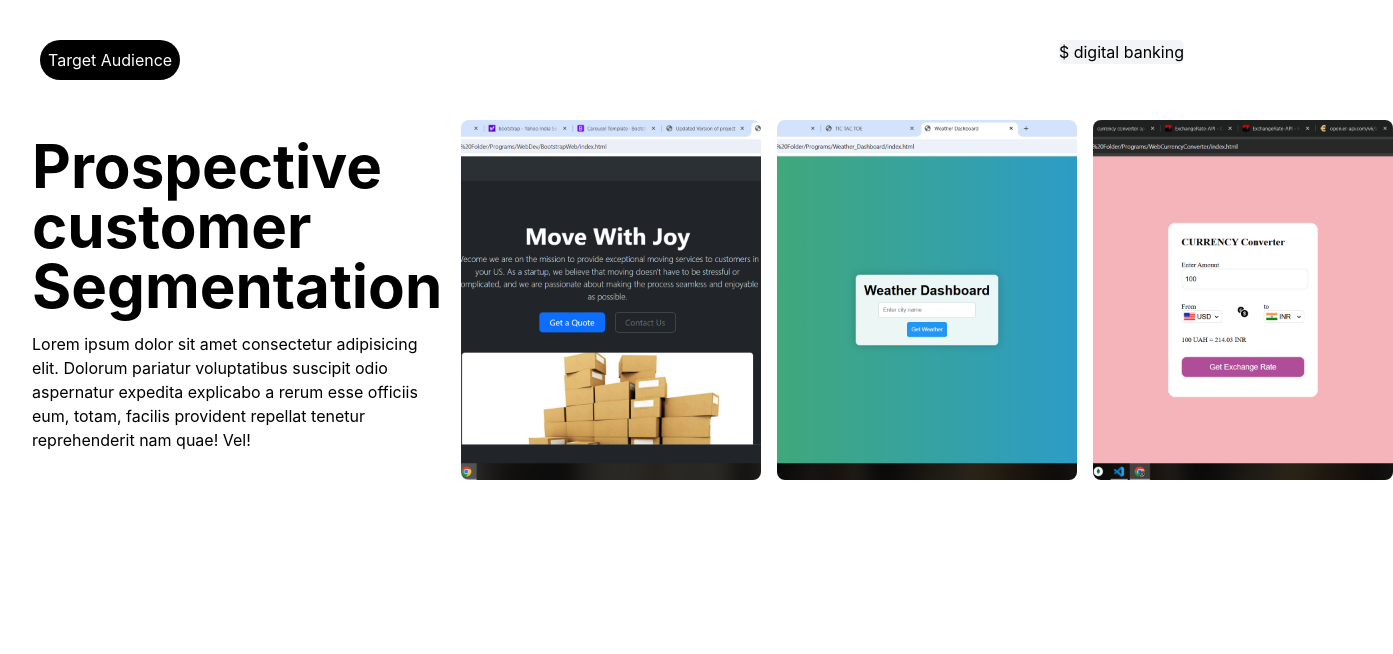
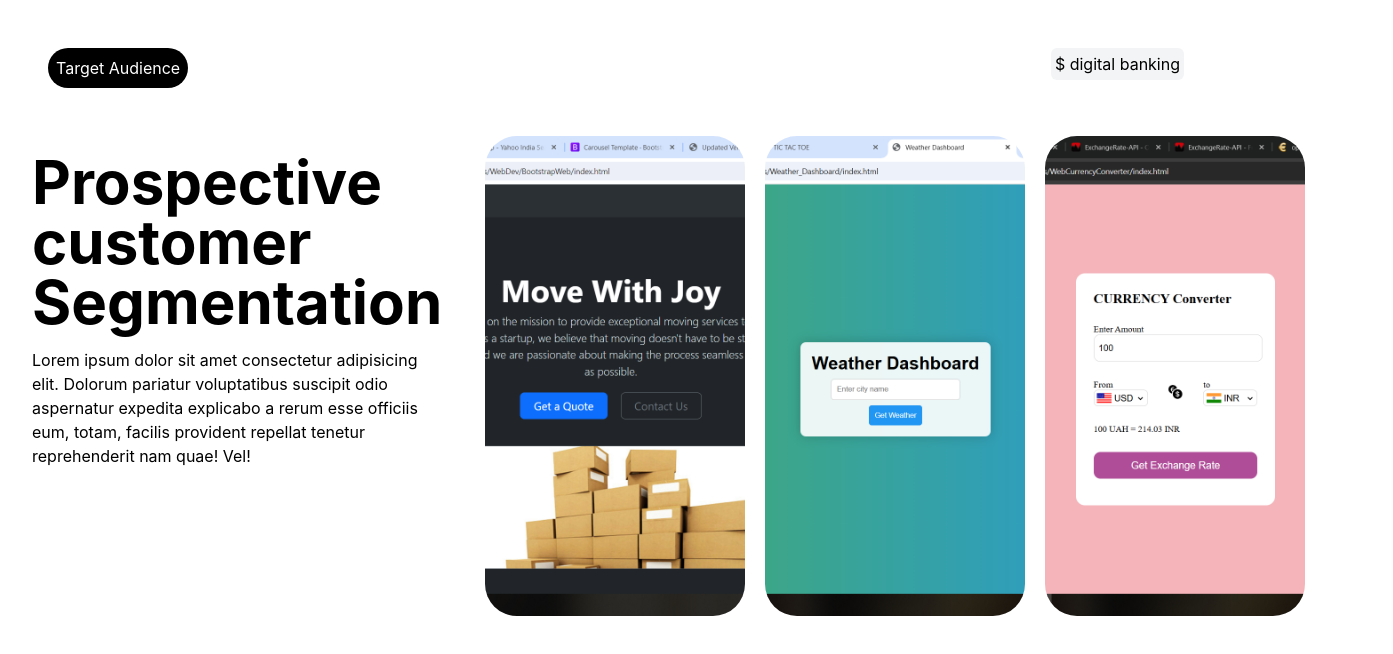
Before and after one commit to Shreya-103/ui-tailwind, a React (Vite) app: page / in a window 1280 px wide. Shown: the top 654 px of the page, 1393 px wide, since content can reach past the window. Built offline with nearby package versions, Linux system fonts and the light colour scheme.

Commit message:
component based elements

```diff
--- a/src/App.jsx
+++ b/src/App.jsx
@@ -1,39 +1,14 @@
 import React from "react";
+import Nav from "./components/navbar";
+import Main from "./components/main";
 
 const App = ()=>{
   return(
     <div className="w-screen">
-{/* nav */}
-    <div className=' flex justify-between m-8'>
-       <span className="bg-black text-white flex rounded-full p-2 m-2 text-center">Target Audience</span>
-       <button className="bg-gray-100 text-black rounded-md flex h-6 text-center m-2 mr-16">$ digital banking</button>
-    </div>
-{/* Main */}
-    <div className="flex m-8">
-      <div className="flex flex-col self-start w-1/2 sm:w-1/3 mt-4">
-        <h2 className="text-black text-6xl font-bold ">Prospective</h2>
-        <h2 className="text-black text-6xl font-bold ">customer</h2>
-        <h2 className="text-black text-6xl font-bold ">Segmentation</h2>
-        <p className=" mt-4 text-black">Lorem ipsum dolor sit amet consectetur adipisicing elit. Dolorum pariatur
-          voluptatibus suscipit odio aspernatur expedita explicabo a rerum esse officiis eum, totam, facilis
-           provident repellat tenetur reprehenderit nam quae! Vel!</p>
-      </div>
-
-      <div className="flex self-end w-1/2 ml-6 gap-4">
-        <img src="./Screenshot (30).png" alt="" className="h-90 w-75 border-transparent rounded-lg object-cover relative"/>
-        <img src="./Screenshot (69).png" alt="" className="h-90 w-75 border-transparent rounded-lg object-cover relative"/>
-        <img src="./Screenshot (93).png" alt="" className="h-90 w-75 border-transparent rounded-lg object-cover relative"/>
-      </div>
-    </div>
-
+      <Nav/>
+      <Main/>
     </div>
   )
 }
 
 export default App
-
-
-      {/* <div className="absolute inset-0 flex items-center justify-center text-white p-4">
-        <p>Lorem, ipsum dolor sit amet consectetur adipisicing elit. Pariatur, rerum ut quae porro, neque sed
-          dolore beatae consequatur ex laudantium ipsam quos fugit quisquam libero expedita laborum cupiditate debitis est!</p>
-      </div> */}
--- /dev/null
+++ b/src/components/main.jsx
@@ -0,0 +1,57 @@
+import React from "react";
+
+const Main = () =>{
+    return(
+        <div className="flex m-8">
+      {/* LEFT SIDE MAIN */}
+      <div className="flex flex-col self-start w-1/2 sm:w-1/3 mt-4">
+        <h2 className="text-black text-6xl font-bold">Prospective</h2>
+        <h2 className="text-black text-6xl font-bold">customer</h2>
+        <h2 className="text-black text-6xl font-bold">Segmentation</h2>
+        <p className=" mt-4 text-black">Lorem ipsum dolor sit amet consectetur adipisicing elit. Dolorum pariatur
+          voluptatibus suscipit odio aspernatur expedita explicabo a rerum esse officiis eum, totam, facilis
+           provident repellat tenetur reprehenderit nam quae! Vel!</p>
+      </div>
+      {/* RIGHT SIDE MAIN */}
+      <div className="flex self-end w-1/2 ml-12 gap-5">
+      {/* <div className="flex-1 relative"> */}
+            <img src="./Screenshot (30).png" alt="imgI" className="h-120 w-65 border-transparent rounded-4xl object-cover relative"/>
+            {/* <div className="absolute inset-0 flex justify-around text-black p-4 items-end">
+                <p>Lorem, ipsum dolor sit amet consectetur adipisicing elit. Pariatur, rerum ut quae porro, neque sed
+                dolore beatae consequatur ex laudantium ipsam quos fugit quisquam libero expedita laborum cupiditate debitis est!</p>
+            </div>
+        </div> */}
+
+        {/* <div className="flex-2 relative"> */}
+            <img src="./Screenshot (69).png" alt="imgII" className="h-120 w-65 border-transparent rounded-4xl object-cover relative"/>
+            {/* <div className="absolute inset-0 flex justify-around text-black p-4 items-end">
+                <p>Lorem, ipsum dolor sit amet consectetur adipisicing elit. Pariatur, rerum ut quae porro, neque sed
+                dolore beatae consequatur ex laudantium ipsam quos fugit quisquam libero expedita laborum cupiditate debitis est!</p>
+            </div>
+        </div> */}
+
+        {/* <div className="flex-3 relative"> */}
+                <img src="./Screenshot (93).png" alt="imgIII" className="h-120 w-65 border-transparent rounded-4xl object-cover relative"/>
+                {/* <div className="absolute inset-0 flex justify-around text-black p-4 items-end">
+                    <p>Lorem, ipsum dolor sit amet consectetur adipisicing elit. Pariatur, rerum ut quae porro, neque sed
+                    dolore beatae consequatur ex laudantium ipsam quos fugit quisquam libero expedita laborum cupiditate debitis est!</p>
+                </div> */}
+        {/* </div> */}
+
+      </div>
+
+    </div>
+
+)
+}
+
+export default Main
+
+{/* <div className="absolute inset-0 flex items-center justify-center text-white p-4">
+    <p>Lorem, ipsum dolor sit amet consectetur adipisicing elit. Pariatur, rerum ut quae porro, neque sed
+    dolore beatae consequatur ex laudantium ipsam quos fugit quisquam libero expedita laborum cupiditate debitis est!</p>
+    </div> */}
+
+    {/* <img src="./Screenshot (30).png" alt="imgI" className="h-120 w-65 border-transparent rounded-4xl object-cover relative"/>
+    <img src="./Screenshot (69).png" alt="imgII" className="h-120 w-65 border-transparent rounded-4xl object-cover relative"/>
+    <img src="./Screenshot (93).png" alt="imgIII" className="h-120 w-65 border-transparent rounded-4xl object-cover relative"/> */}
--- /dev/null
+++ b/src/components/navbar.jsx
@@ -0,0 +1,12 @@
+import React from "react";
+
+const Nav = () =>{
+    return (
+    <div className=' flex justify-between m-8'>
+       <span className="bg-black text-white flex rounded-full p-2 m-4 text-center">Target Audience</span>
+       <button className="bg-gray-100 text-black self-baseline rounded-md flex p-1 text-center m-4 mr-16">$ digital banking</button>
+    </div>
+)
+}
+
+export default Nav
```
